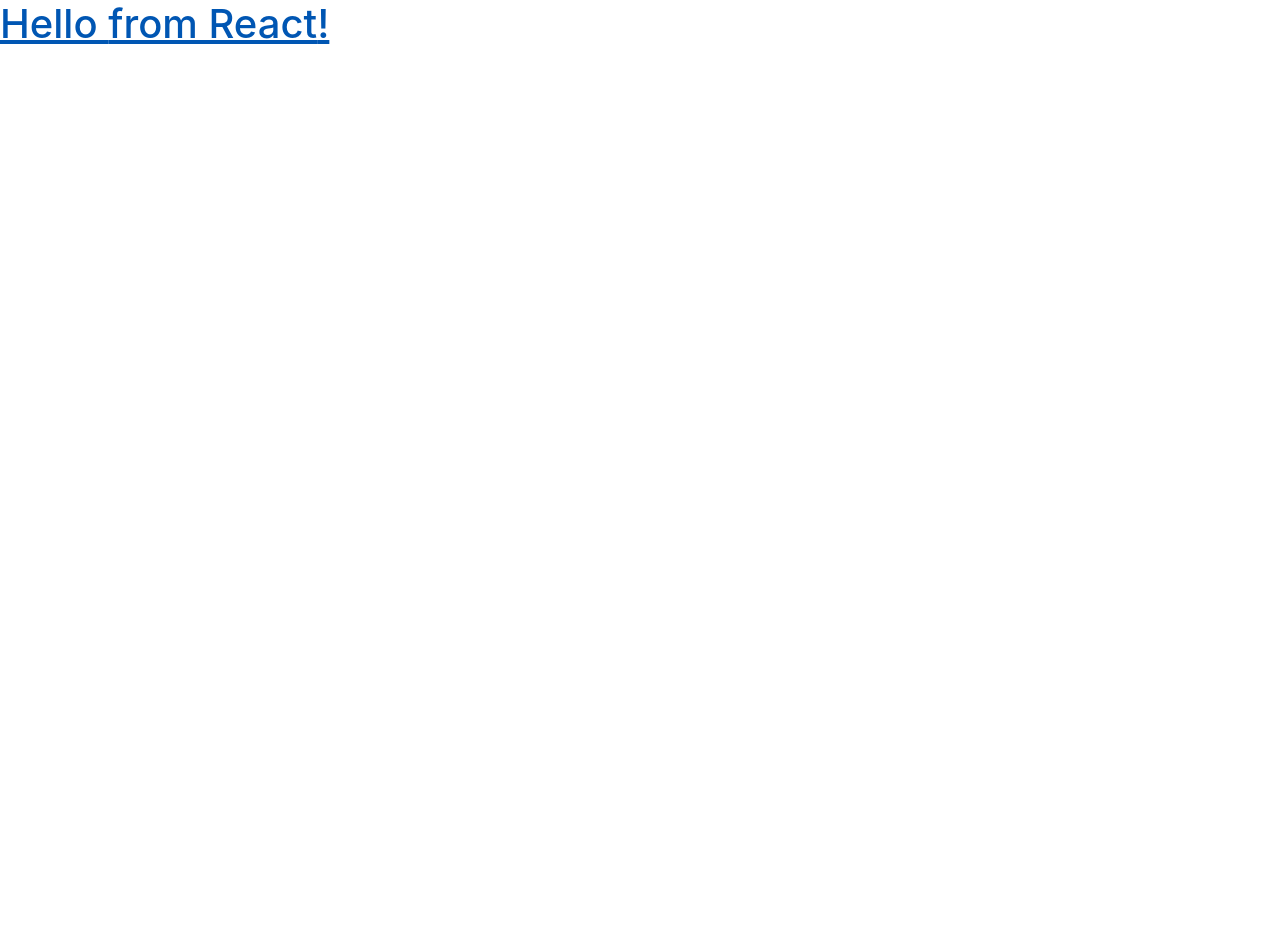
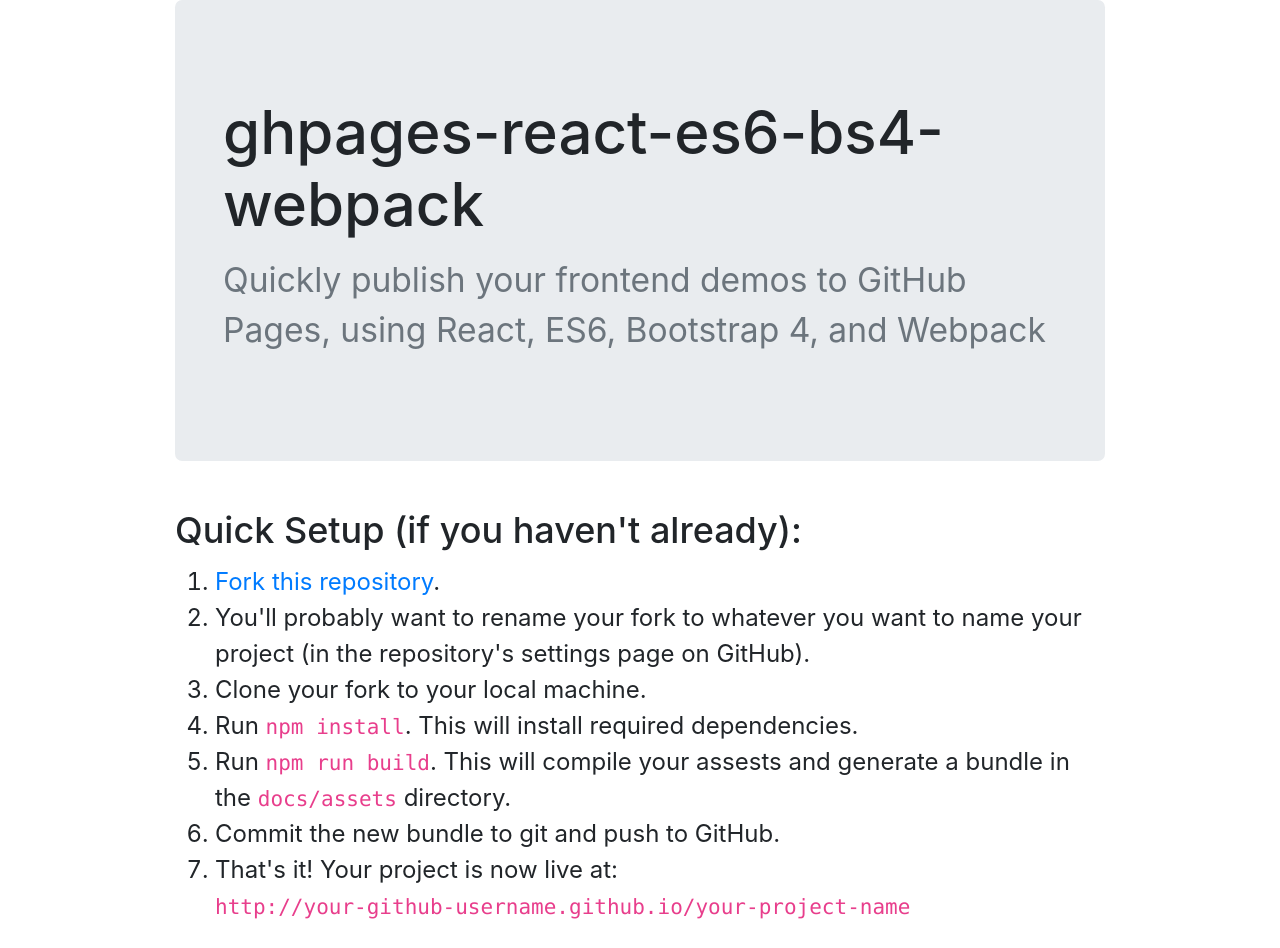
Before and after one commit to kvsm/ghpages-react-es6-bs4-webpack, a React app: page / in a window 1280 px wide. Before the commit the page ends 800 px from the top, so only its background shows below. Built offline with nearby package versions, Linux system fonts and the light colour scheme; the HTML template or start-up script is replaced by a standard one.

Commit message:
Added setup info to readme and ghpage

```diff
--- a/src/App.jsx
+++ b/src/App.jsx
@@ -4,7 +4,25 @@
 class App extends React.Component {
   render () {
     return (
-      <Hello name="from React"/>
+      <div className="container-fluid" style={{"max-width": "960px"}}>
+        <div className="jumbotron">
+          <h1 className="text-xs-center">ghpages-react-es6-bs4-webpack</h1>
+          <h3 className="text-xs-center"><small className="text-muted">Quickly publish your frontend demos to GitHub Pages, using React, ES6, Bootstrap 4, and Webpack</small></h3>
+        </div>
+        <div className="content">
+          <h4>Quick Setup (if you haven't already):</h4>
+          <ol>
+            <li><a href="https://github.com/kvsm/ghpages-react-es6-bs4-webpack" target="_blank">Fork this repository</a>.</li>
+            <li>You'll probably want to rename your fork to whatever you want to name your project (in the repository's settings page on GitHub).</li>
+            <li>Clone your fork to your local machine.</li>
+            <li>Run <code>npm install</code>. This will install required dependencies.</li>
+            <li>Run <code>npm run build</code>. This will compile your assests and generate a bundle in the <code>docs/assets</code> directory.</li>
+            <li>Commit the new bundle to git and push to GitHub.</li>
+            <li>That's it! Your project is now live at: <br/><code>http://your-github-username.github.io/your-project-name</code></li>
+
+          </ol>
+        </div>
+      </div>
     )
   }
 }
--- a/src/components/Hello.jsx
+++ b/src/components/Hello.jsx
@@ -2,7 +2,7 @@
 
 const Hello = (props) => {
   return (
-    <h1><a href="#">Hello {props.name}!</a></h1>
+    <h1><a href="#">Hello World!</a></h1>
   )
 }
 
--- a/src/styles/_defaults.scss
+++ b/src/styles/_defaults.scss
@@ -1,6 +1,6 @@
 // Variables
 //
-// Copy settings from this file into the provided `_custom.scss` to override
+// Copy settings from this file into the provided `bootstrap-custom.scss` to override
 // the Bootstrap defaults without modifying key, versioned files.
 
 
--- a/src/styles/styles.scss
+++ b/src/styles/styles.scss
@@ -1,2 +1,26 @@
 @import "./bootstrap-custom";
 @import "~bootstrap/scss/bootstrap";
+
+// Responsive text
+
+html {
+  font-size: 14px;
+}
+
+@include media-breakpoint-up(sm) {
+  html {
+    font-size: 16px;
+  }
+}
+
+@include media-breakpoint-up(md) {
+  html {
+    font-size: 20px;
+  }
+}
+
+@include media-breakpoint-up(lg) {
+  html {
+    font-size: 24px;
+  }
+}
```
Also changed, not shown: 1 other file (tests, documents, lock files or other folders).
